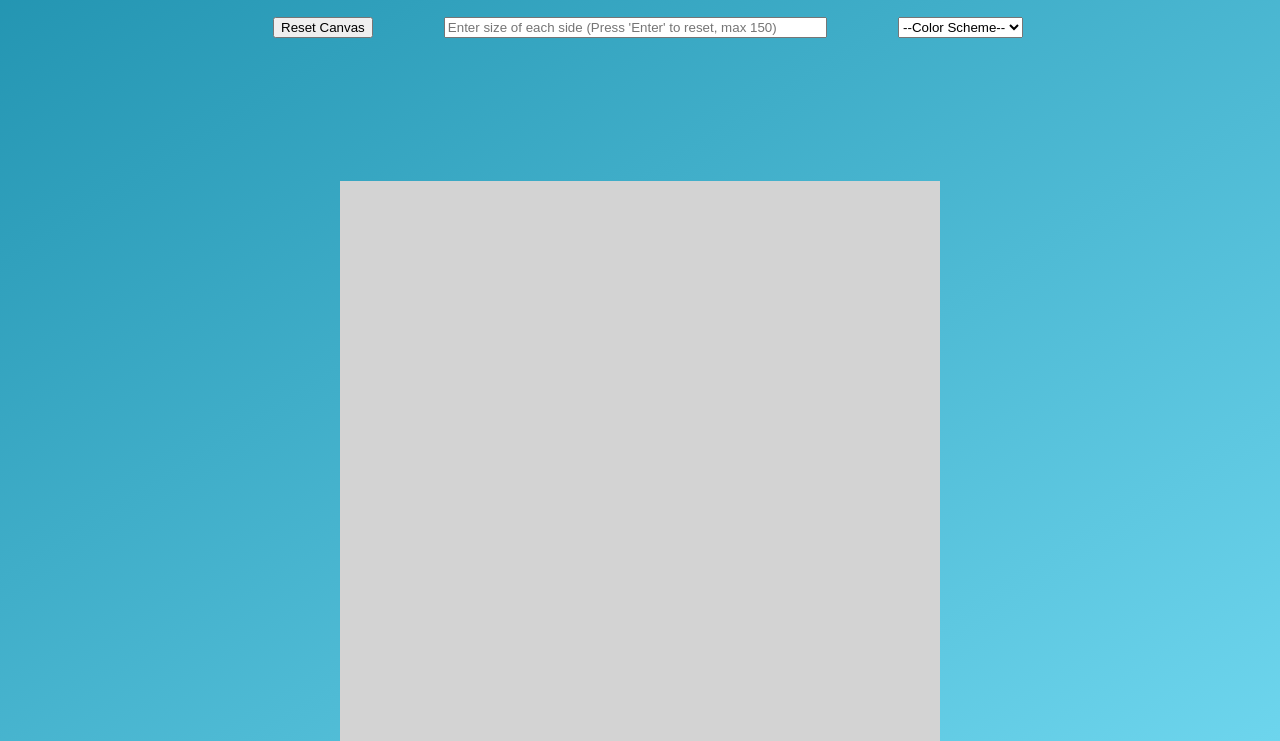
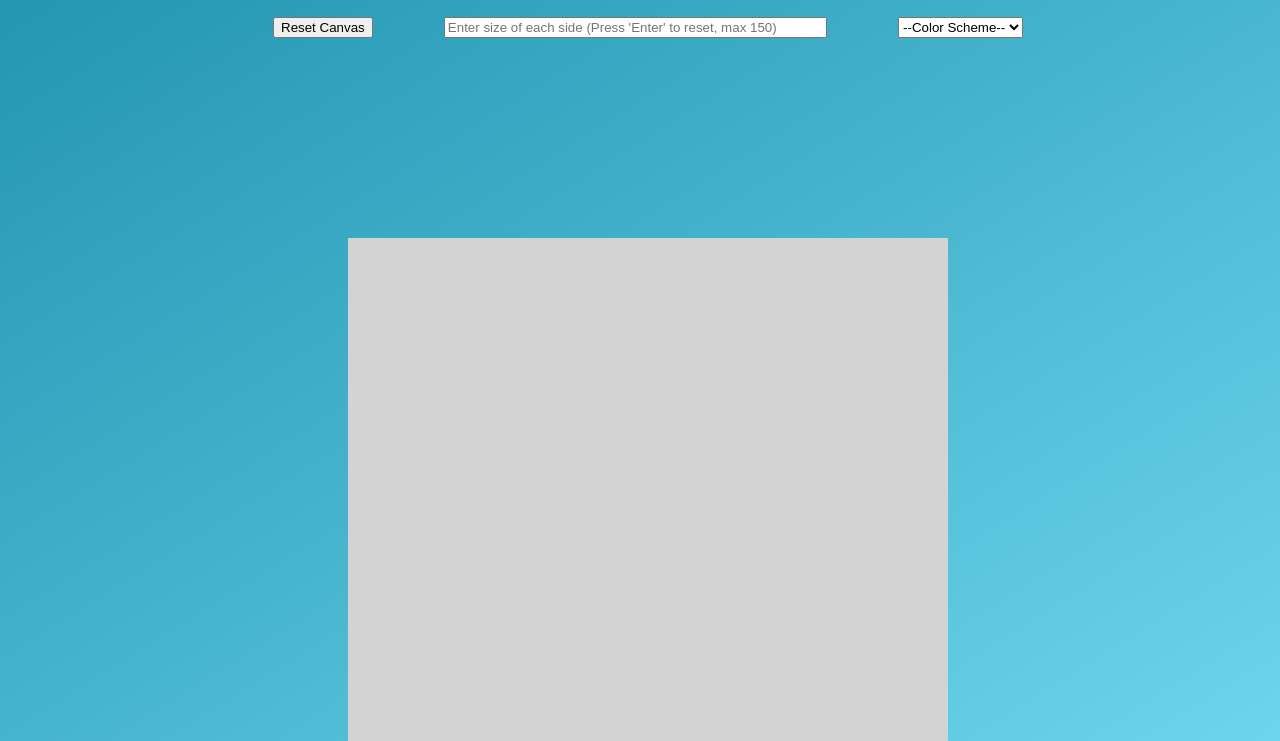
Before and after one commit to castle429/etch-a-sketch, a plain HTML site: page index.html in a window 1280 px wide. Shown: the part 59-800 px from the top of the page. Drawn offline with Linux system fonts and the light colour scheme.

Commit message:
Set canvas positioning from absolute to relative

```diff
--- a/style.css
+++ b/style.css
@@ -11,8 +11,8 @@ body {
 #container {
     background: lightgray;
 
-    position: absolute;
-    top: 40px;
+    position: relative;
+    top: 0px;
     bottom: 0;
     right: 0;
     left: 0;
```
